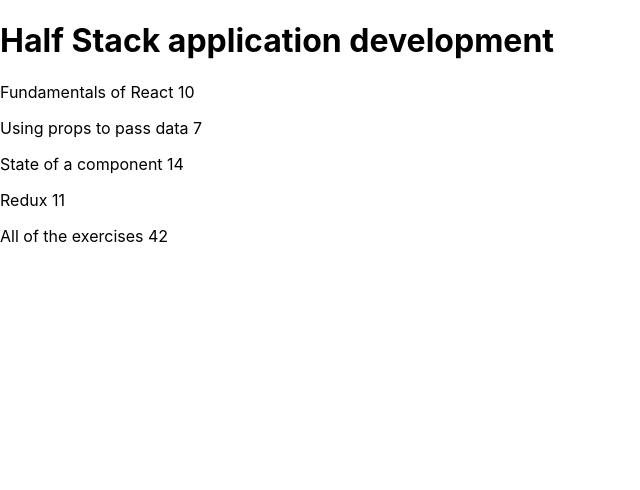
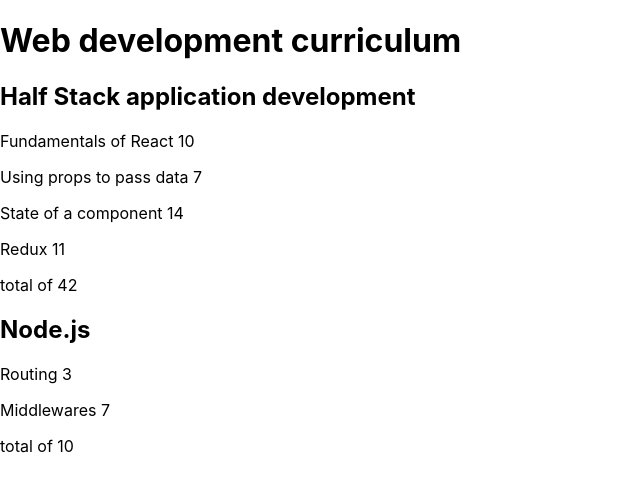
Before and after one commit to jeanm65/Part2-fullStackOpen, a React (Create React App) app: page / in a window 1280 px wide. Shown: the top 490 px of the page, without its empty margins (0-640 px from the left). Built offline with nearby package versions, Linux system fonts and the light colour scheme.

Commit message:
this is the exercise 2.4 - Course information step9

```diff
--- a/src/App.js
+++ b/src/App.js
@@ -1,9 +1,11 @@
 import Course from "./Components/Course"
+import TItle from "./Components/TItle";
 
 const App = () => {
-  const course = {
+  const courses = [
+    {
+      name: 'Half Stack application development',
       id: 1,
-    name: 'Half Stack application development',
       parts: [
         {
           name: 'Fundamentals of React',
@@ -26,9 +28,32 @@
           id: 4
         }
       ]
+    },
+    {
+      name: 'Node.js',
+      id: 2,
+      parts: [
+        {
+          name: 'Routing',
+          exercises: 3,
+          id: 1
+        },
+        {
+          name: 'Middlewares',
+          exercises: 7,
+          id: 2
         }
+      ]
+    }
+  ]
+    return (
+      <div>
+        <TItle />
+        <Course courses={courses[0]} />
+        <Course courses={courses[1]} />
+      </div>
 
-  return <Course course={course} />
+    )
 }
 
 export default App;
--- a/src/Components/Content.jsx
+++ b/src/Components/Content.jsx
@@ -1,14 +1,17 @@
 import React from 'react';
 
-const Content = ({parts, exercises}) => {
+const Content = ({parts}) => {
   const displayParts  = parts.map((part) => <p key={part.id}>{part.name} {part.exercises}</p>);
   const partsExercises = parts.map((part)=>part.exercises);
   const totalExercises = partsExercises.reduce((acc, val)=>acc+val);
+  console.log(totalExercises);
+
+
 
   return (
     <div>
       {displayParts}
-      All of the exercises {totalExercises}
+      total of {totalExercises}
     </div>
   );
 };
--- a/src/Components/Course.jsx
+++ b/src/Components/Course.jsx
@@ -2,11 +2,11 @@
 import Content from './Content';
 import Header from './Header';
 
-const Course = ({course}) => {
+const Course = ({courses}) => {
   return (
     <div>
-      <Header name={course.name} />
-      <Content parts={course.parts} />
+      <Header name={courses.name} />
+      <Content parts={courses.parts} />
     </div>
   );
 };
--- a/src/Components/Header.jsx
+++ b/src/Components/Header.jsx
@@ -3,7 +3,7 @@
 const Header = ({name}) => {
   return (
     <div>
-      <h1>{name}</h1>
+      <h2>{name}</h2>
     </div>
   );
 };
--- /dev/null
+++ b/src/Components/TItle.jsx
@@ -0,0 +1,11 @@
+import React from 'react';
+
+const TItle = () => {
+  return (
+    <div>
+      <h1>Web development curriculum</h1>
+    </div>
+  );
+};
+
+export default TItle;
```
Lines whose indentation alone changed are shown as unchanged.
